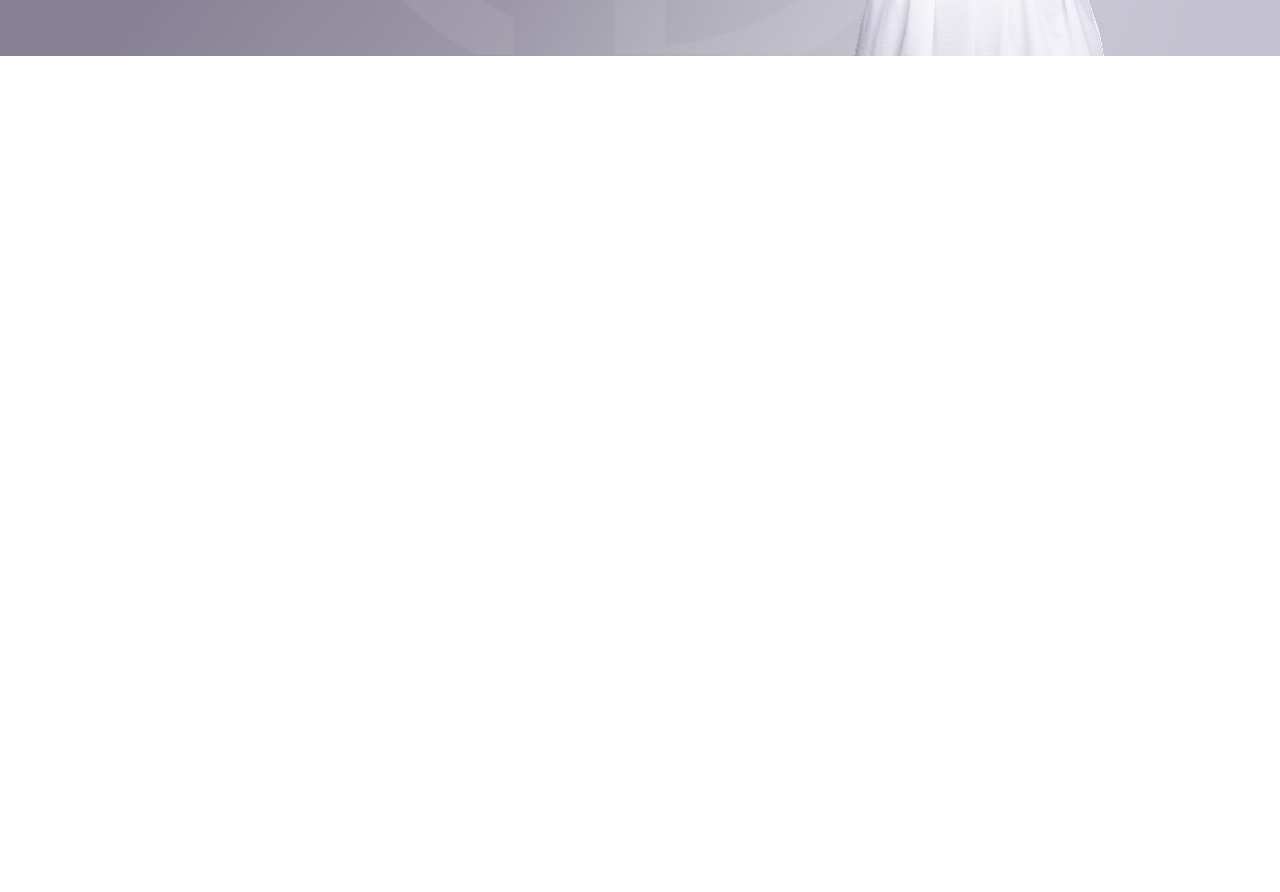
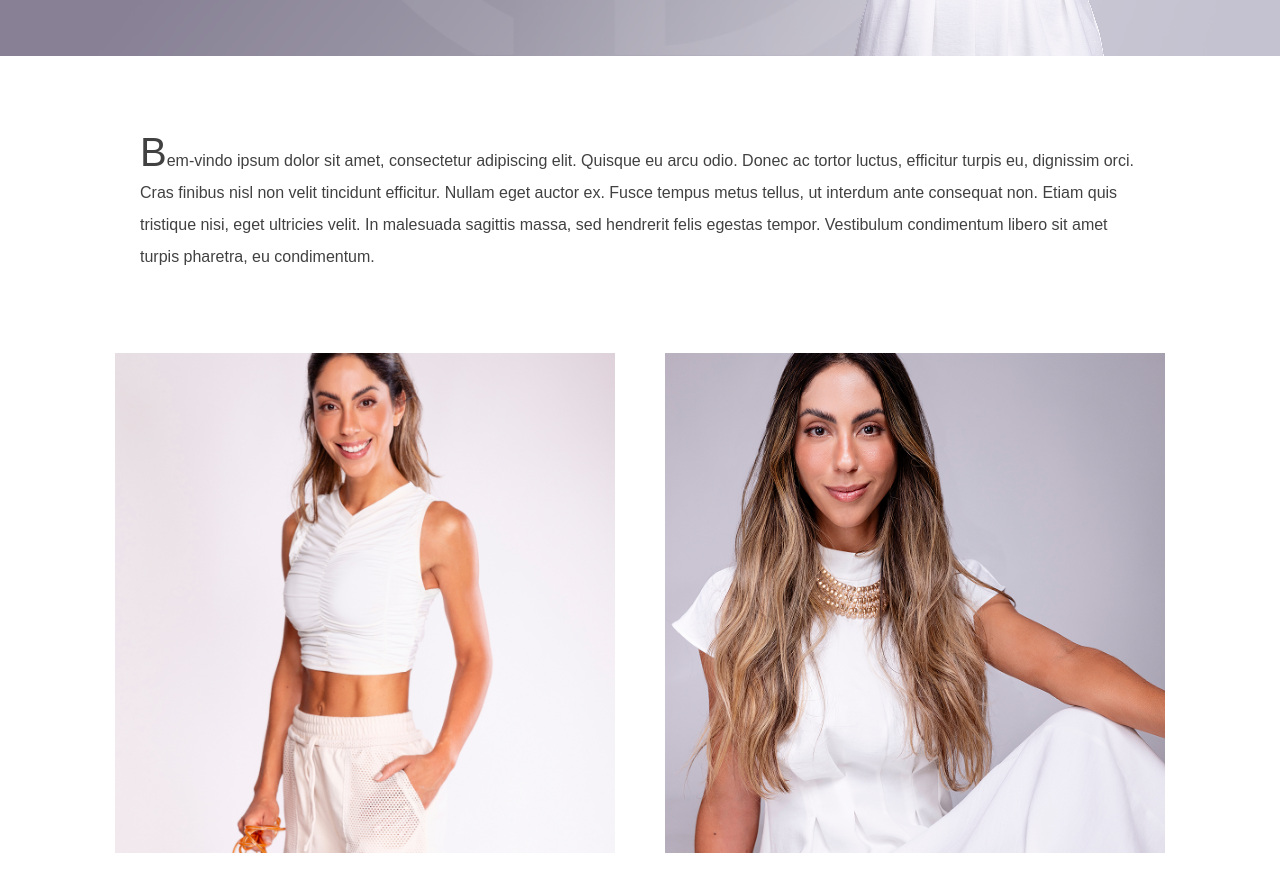
Before and after one commit to SiteDafneOliveira/danfeoliveira, a Next.js app: page / in a window 1280 px wide. Shown: the part 700-1592 px from the top of the page. Before the commit the page ends 800 px from the top, so only its background shows below. Built offline with nearby package versions, Linux system fonts and the light colour scheme; a web font is replaced by a local one.

Commit message:
feat: add welcome section

```diff
--- a/src/components/header/header.module.scss
+++ b/src/components/header/header.module.scss
@@ -1,6 +1,6 @@
 .container {
-  // background-image: url("../../assets/top/bg.png");
   position: relative;
+  z-index: 10;
 }
 
 .header {
--- a/src/components/home/index.jsx
+++ b/src/components/home/index.jsx
@@ -1,9 +1,11 @@
 import Top from "./top";
+import Welcome from "./welcome";
 
 const HomePage = () => {
   return (
     <div>
       <Top />
+      <Welcome />
     </div>
   );
 };
--- /dev/null
+++ b/src/components/home/welcome/index.jsx
@@ -0,0 +1,35 @@
+import dafne2 from "@/assets/welcome/dafne2.png";
+import dafne3 from "@/assets/welcome/dafne3.png";
+import Image from "next/image";
+import { useEffect, useState } from "react";
+import s from "./welcome.module.scss";
+
+const Welcome = () => {
+  const [width, setWidth] = useState(0);
+  useEffect(() => {
+    setWidth(window.innerWidth);
+    window.addEventListener("resize", () => setWidth(window.innerWidth));
+    return () =>
+      window.removeEventListener("resize", () => setWidth(window.innerWidth));
+  }, []);
+  return (
+    <div className={`${s.welcome} ${width > 768 ? "container" : ""}`}>
+      <p className={`${s.content} ${width > 768 ? "" : "container"}`}>
+        <span className={s.content__first}>B</span>em-vindo ipsum dolor sit
+        amet, consectetur adipiscing elit. Quisque eu arcu odio. Donec ac tortor
+        luctus, efficitur turpis eu, dignissim orci. Cras finibus nisl non velit
+        tincidunt efficitur. Nullam eget auctor ex. Fusce tempus metus tellus,
+        ut interdum ante consequat non. Etiam quis tristique nisi, eget
+        ultricies velit. In malesuada sagittis massa, sed hendrerit felis
+        egestas tempor. Vestibulum condimentum libero sit amet turpis pharetra,
+        eu condimentum.
+      </p>
+      <div className={s.images}>
+        <Image src={dafne2} alt='Dafne Oliveira' />
+        <Image src={dafne3} alt='Dafne Oliveira' />
+      </div>
+    </div>
+  );
+};
+
+export default Welcome;
--- /dev/null
+++ b/src/components/home/welcome/welcome.module.scss
@@ -0,0 +1,51 @@
+.content {
+  margin: 80px auto;
+  max-width: 1000px;
+  font-weight: 300;
+  font-size: 1rem;
+  line-height: 32px;
+  text-align: left;
+  color: #414141;
+
+  &__first {
+    font-size: 2.5rem; //40px
+  }
+}
+
+.images {
+  display: flex;
+  justify-content: center;
+  gap: 50px;
+  overflow-x: hidden;
+  margin-bottom: 80px;
+
+  & img {
+    width: 500px;
+    height: auto;
+    aspect-ratio: 1/1;
+  }
+
+  @media only screen and (max-width : 1200px) {
+    gap: 20px;
+
+    & img {
+      height: 450px;
+      width: auto;
+    }
+  }// @media only screen and (max-width : 1200px)
+
+  @media only screen and (max-width : 992px) {
+    gap: 10px;
+
+    & img {
+      height: 300px;
+      width: auto;
+    }
+  }// @media only screen and (max-width : 992px)
+
+  @media only screen and (max-width : 768px) {
+    gap: 0;
+
+
+  }// @media only screen and (max-width : 768px)
+}
```
